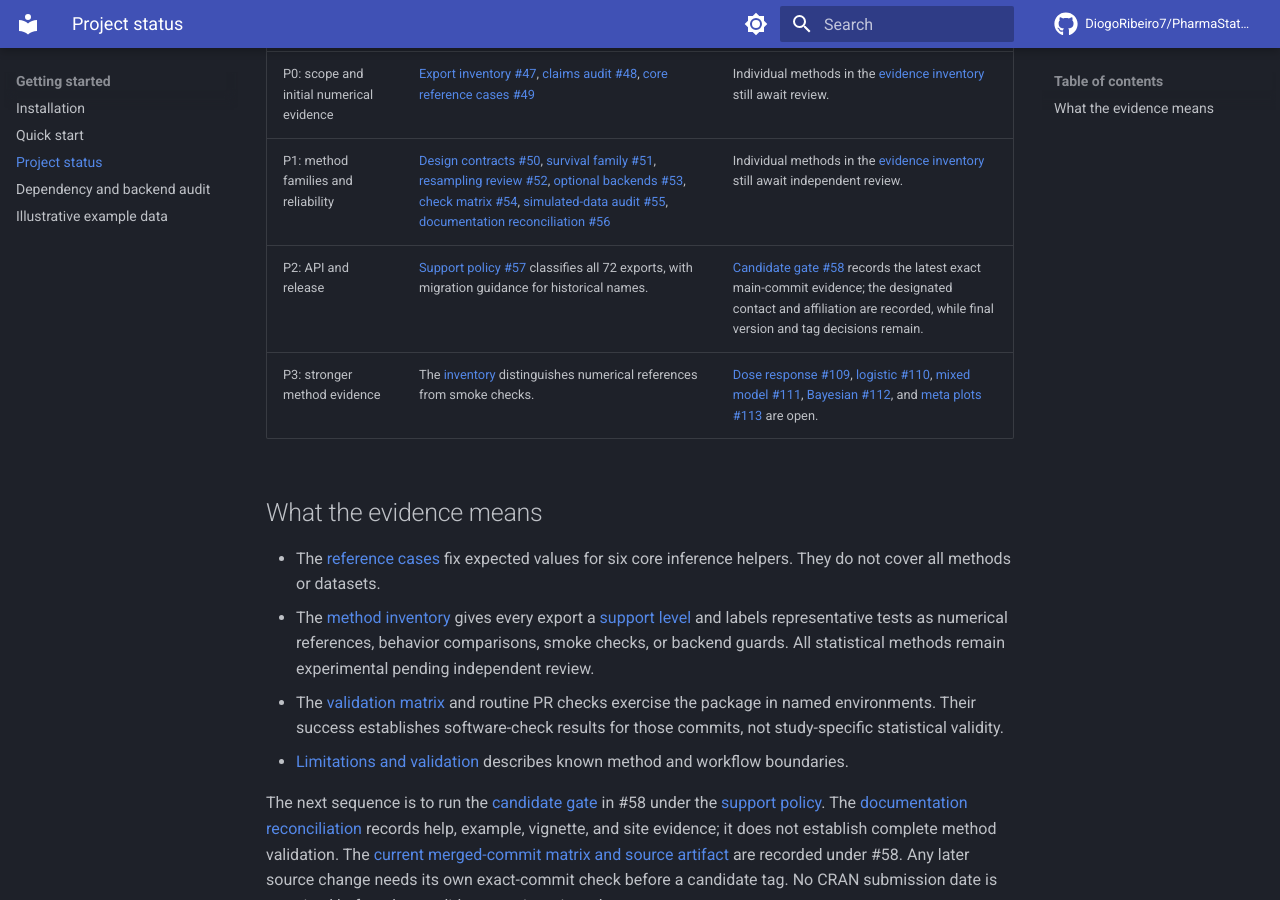
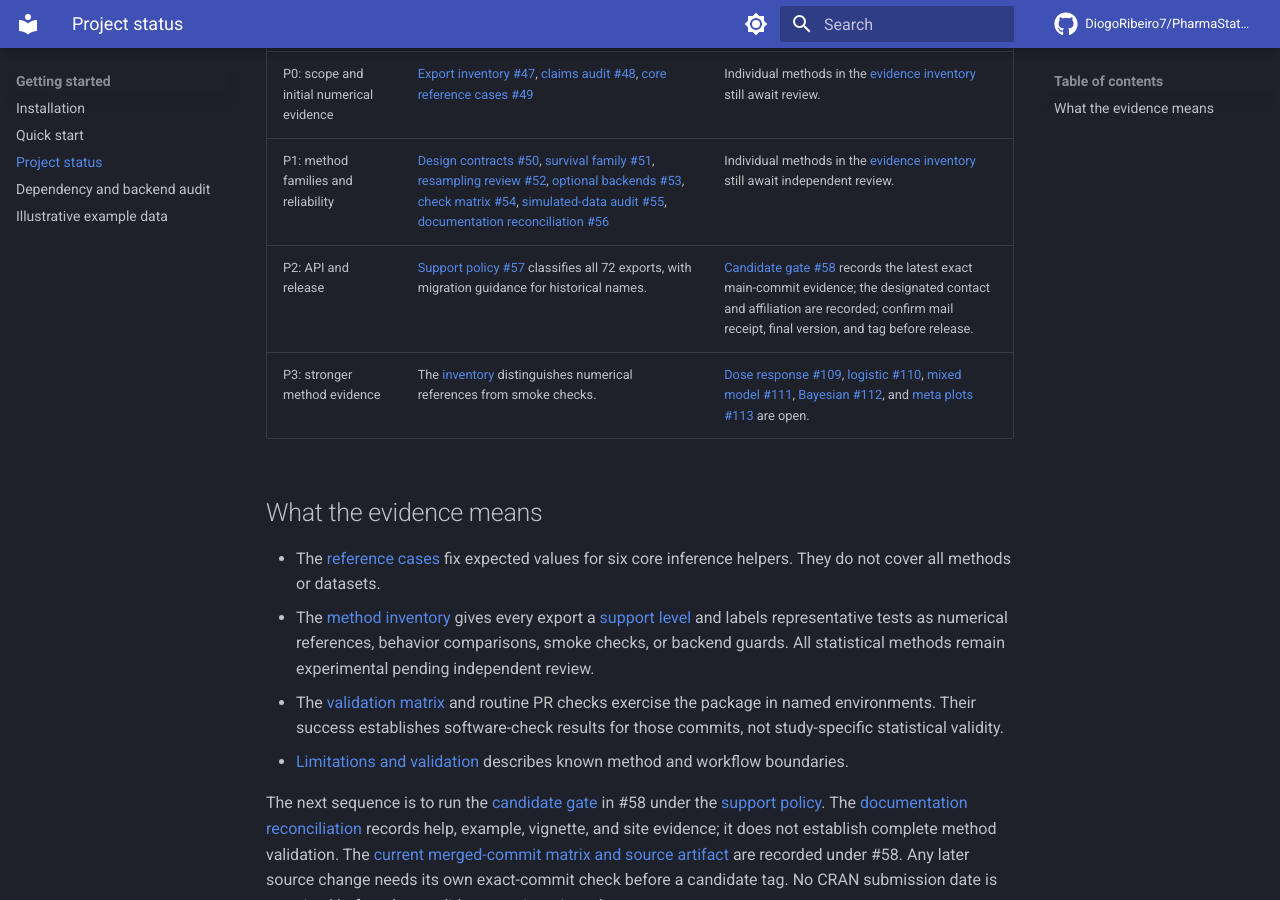
Before and after one commit to DiogoRibeiro7/PharmaStatsR, an MkDocs documentation site: the page built from docs/project-status.md, in a window 1280 px wide and 900 px high, scrolled down 356 px. Built offline with MkDocs 1.6.1 and Material for MkDocs 9.7.7, drawn with Linux system fonts in a browser that asks for light colours; comment, search, counter and statistics services are not loaded.

Commit message:
Keep mail confirmation in release status

```diff
--- a/docs/project-status.md
+++ b/docs/project-status.md
@@ -8,7 +8,7 @@
 | --- | --- | --- |
 | P0: scope and initial numerical evidence | [Export inventory #47](https://github.com/DiogoRibeiro7/PharmaStatsR/issues/47), [claims audit #48](https://github.com/DiogoRibeiro7/PharmaStatsR/issues/48), [core reference cases #49](https://github.com/DiogoRibeiro7/PharmaStatsR/issues/49) | Individual methods in the [evidence inventory](method-inventory.md) still await review. |
 | P1: method families and reliability | [Design contracts #50](https://github.com/DiogoRibeiro7/PharmaStatsR/issues/50), [survival family #51](https://github.com/DiogoRibeiro7/PharmaStatsR/issues/51), [resampling review #52](https://github.com/DiogoRibeiro7/PharmaStatsR/issues/52), [optional backends #53](https://github.com/DiogoRibeiro7/PharmaStatsR/issues/53), [check matrix #54](https://github.com/DiogoRibeiro7/PharmaStatsR/issues/54), [simulated-data audit #55](https://github.com/DiogoRibeiro7/PharmaStatsR/issues/55), [documentation reconciliation #56](documentation-reconciliation.md) | Individual methods in the [evidence inventory](method-inventory.md) still await independent review. |
-| P2: API and release | [Support policy #57](api-support-policy.md) classifies all 72 exports, with migration guidance for historical names. | [Candidate gate #58](release-candidate.md) records the latest exact main-commit evidence; the designated contact and affiliation are recorded, while final version and tag decisions remain. |
+| P2: API and release | [Support policy #57](api-support-policy.md) classifies all 72 exports, with migration guidance for historical names. | [Candidate gate #58](release-candidate.md) records the latest exact main-commit evidence; the designated contact and affiliation are recorded; confirm mail receipt, final version, and tag before release. |
 | P3: stronger method evidence | The [inventory](method-inventory.md) distinguishes numerical references from smoke checks. | [Dose response #109](https://github.com/DiogoRibeiro7/PharmaStatsR/issues/109), [logistic #110](https://github.com/DiogoRibeiro7/PharmaStatsR/issues/110), [mixed model #111](https://github.com/DiogoRibeiro7/PharmaStatsR/issues/111), [Bayesian #112](https://github.com/DiogoRibeiro7/PharmaStatsR/issues/112), and [meta plots #113](https://github.com/DiogoRibeiro7/PharmaStatsR/issues/113) are open. |
 
 ## What the evidence means
```
